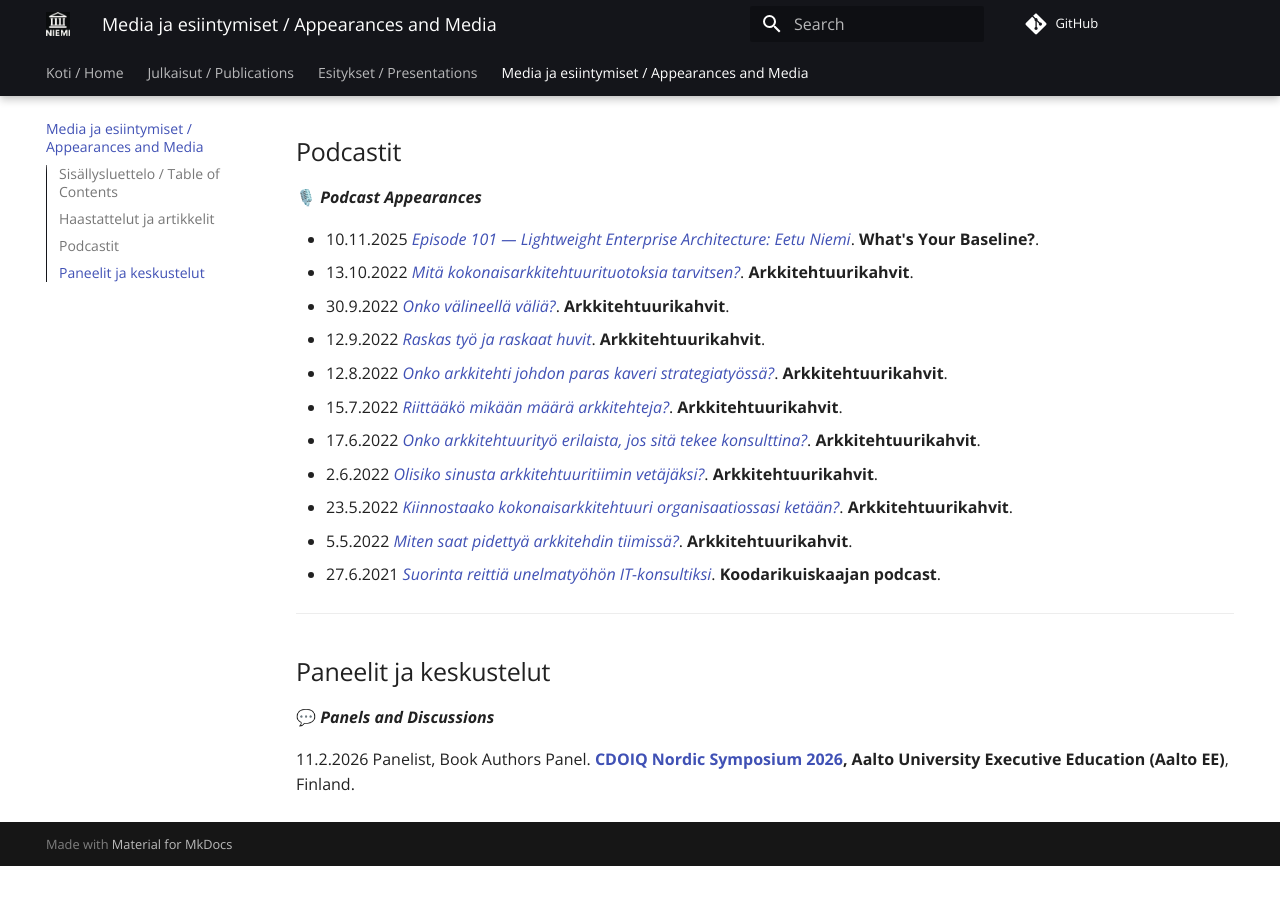
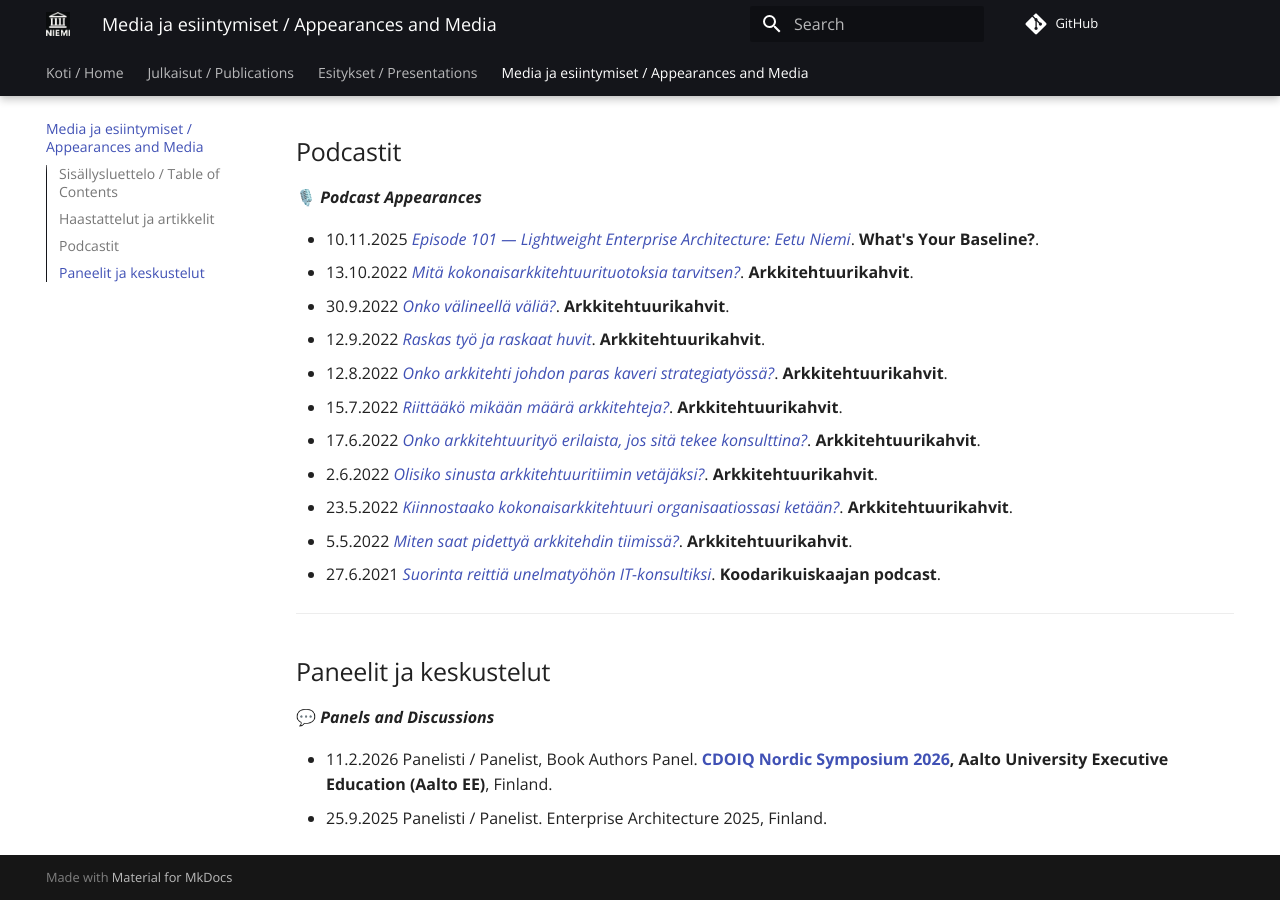
Before and after one commit to eetuniemiphd/eetuniemi, an MkDocs documentation site: the page built from docs/appearances-media.md, in a window 1280 px wide and 900 px high, scrolled down 688 px. Built offline with MkDocs 1.6.1 and Material for MkDocs 9.7.7, drawn with Linux system fonts in a browser that asks for light colours; comment, search, counter and statistics services are not loaded; before the commit the page ends 1554 px from its top, so only the background shows below that.

Commit message:
Update appearances-media.md

```diff
--- a/docs/appearances-media.md
+++ b/docs/appearances-media.md
@@ -42,4 +42,5 @@ Tämä lista ei ole kattava ennen vuotta 2016 / This list is not comprehensive p
 ## Paneelit ja keskustelut
 💬 ***Panels and Discussions***
 
-11.2.2026 Panelist, Book Authors Panel. **[CDOIQ Nordic Symposium 2026](https://www.aaltoee.fi/en/programs/cdoiq-nordic-symposium), Aalto University Executive Education (Aalto EE)**, Finland.
+- 11.2.2026 Panelisti / Panelist, Book Authors Panel. **[CDOIQ Nordic Symposium 2026](https://www.aaltoee.fi/en/programs/cdoiq-nordic-symposium), Aalto University Executive Education (Aalto EE)**, Finland.
+- 25.9.2025 Panelisti / Panelist. Enterprise Architecture 2025, Finland.
```
